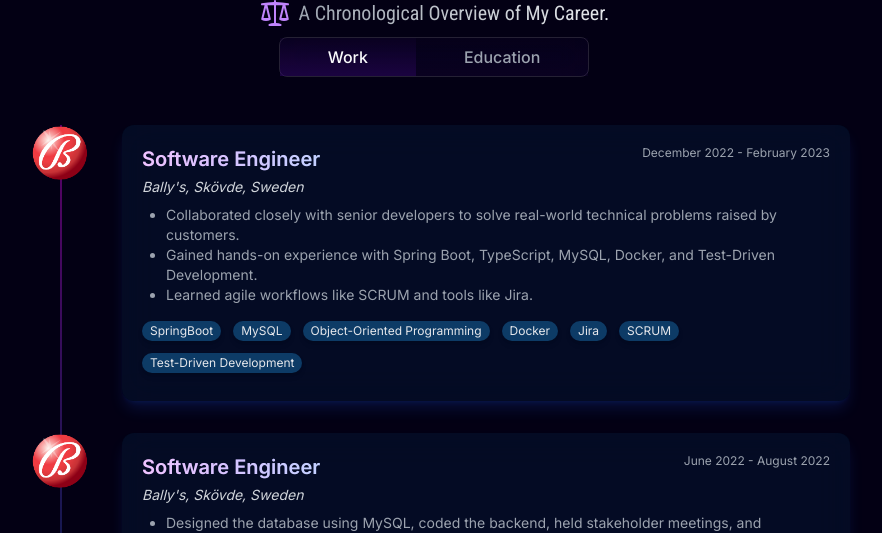
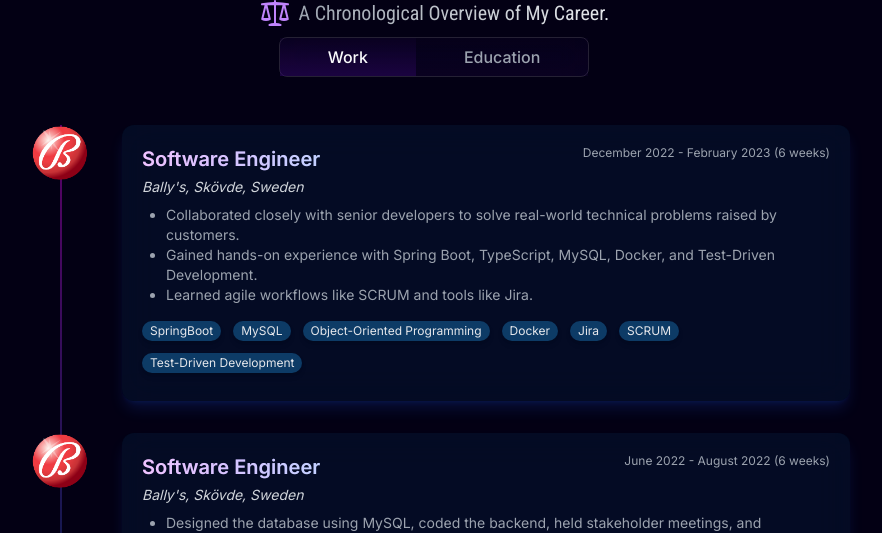
Before and after one commit to RaymondSWE/SciFi-Portfolio, a Next.js app: page / in a window 1280 px wide. Shown: the part 2113-2646 px from the top of the page, without its empty margins (206-1088 px from the left). Built offline with nearby package versions, Linux system fonts and the light colour scheme.

Commit message:
Refactor: Update date format in Experience data to include duration

```diff
--- a/data/Experience.ts
+++ b/data/Experience.ts
@@ -22,7 +22,7 @@ export const ExperienceData = [
   {
     id: 2,
     type: MilestoneTypes.Work,
-    date: 'December 2022 - February 2023',
+    date: 'December 2022 - February 2023 (6 weeks)',
     title: 'Software Engineer',
     img: '/company-logo/bally.png',
     organization: "Bally's",
@@ -45,7 +45,7 @@ export const ExperienceData = [
   {
     id: 3,
     type: MilestoneTypes.Work,
-    date: 'June 2022 - August 2022',
+    date: 'June 2022 - August 2022 (6 weeks)',
     title: 'Software Engineer',
     img: '/company-logo/bally.png',
     organization: "Bally's",
```
